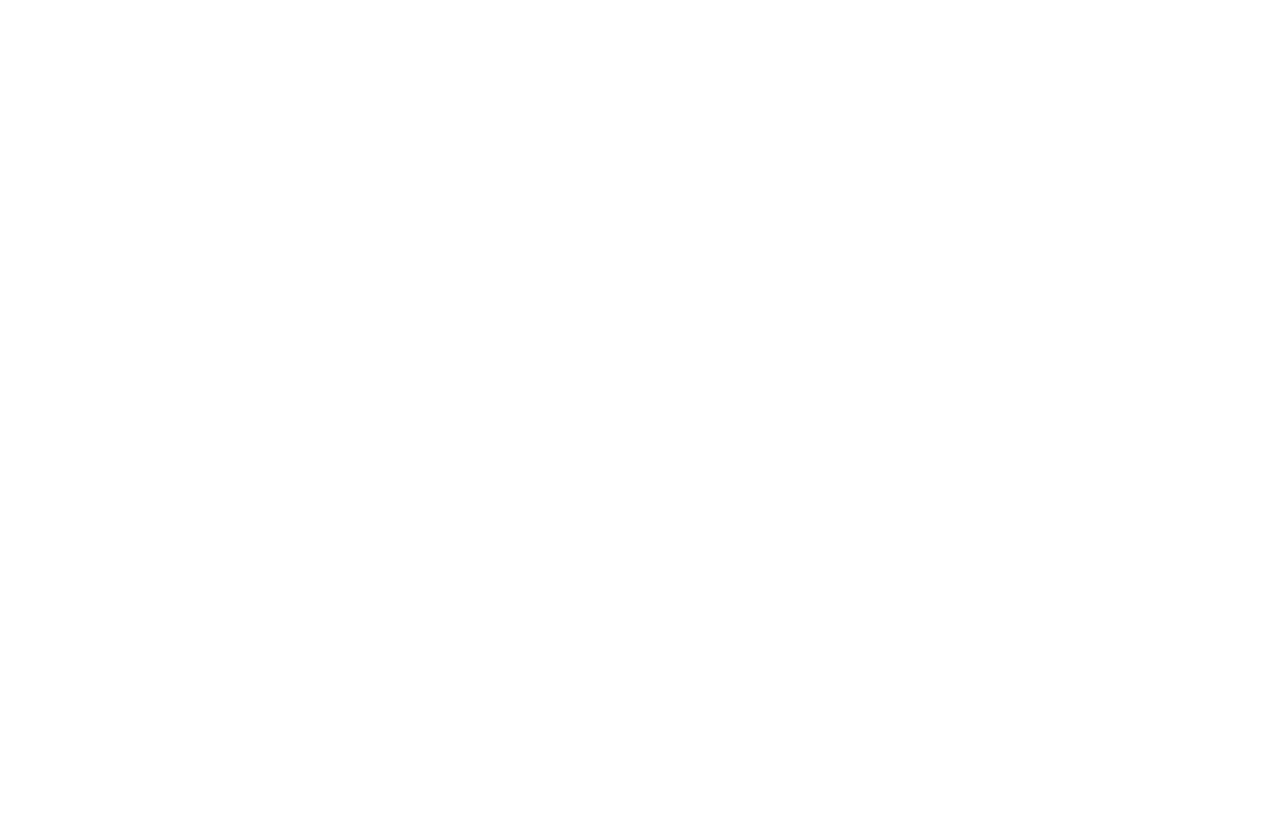
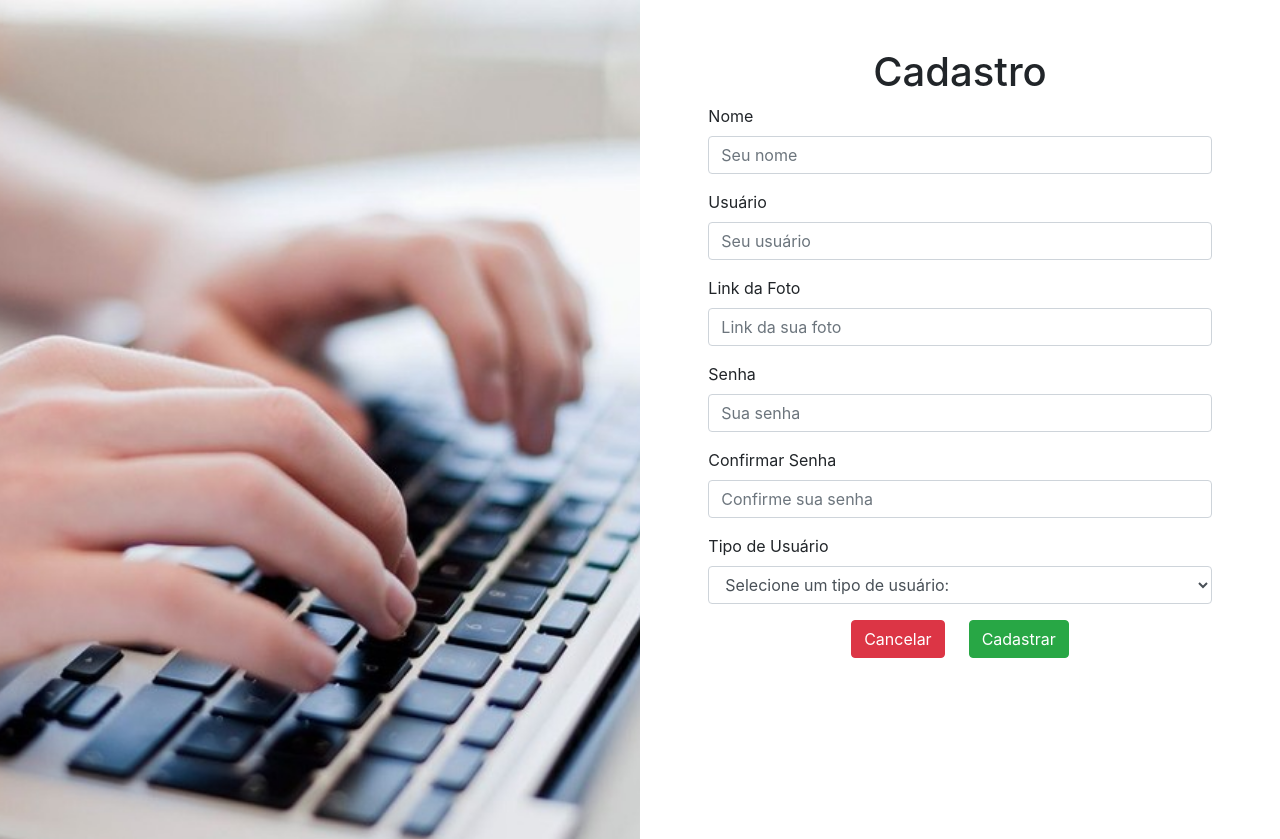
Before and after one commit to GustavoMarttiins/Projetos, an Angular app in the folder BlogAngular/blogPessoal/: page /cadastrar in a window 1280 px wide. Shown: the top 839 px of the page. Before the commit the page ends 800 px from the top, so only its background shows below. Built offline with nearby package versions, Linux system fonts and the light colour scheme.

Commit message:
Consumo v1.2

```diff
--- a/BlogAngular/blogPessoal/src/app/app-routing.module.ts
+++ b/BlogAngular/blogPessoal/src/app/app-routing.module.ts
@@ -2,11 +2,14 @@ import { NgModule } from '@angular/core';
 import { RouterModule, Routes } from '@angular/router';
 import { CadastrarComponent } from './cadastrar/cadastrar.component';
 import { EntrarComponent } from './entrar/entrar.component';
+import { InicioComponent } from './inicio/inicio.component';
 
 const routes: Routes = [
  { path:'', redirectTo: 'entrar', pathMatch: 'full'},
   {path:'entrar', component: EntrarComponent},
-  {path: 'cadastrar', component:CadastrarComponent}
+  {path: 'cadastrar', component:CadastrarComponent},
+
+  {path: 'inicio', component:InicioComponent}
 
 ];
 
--- a/BlogAngular/blogPessoal/src/app/app.module.ts
+++ b/BlogAngular/blogPessoal/src/app/app.module.ts
@@ -1,4 +1,4 @@
-import {HttpClientModule} from '@angular/common/http'
+import { HttpClientModule } from '@angular/common/http'
 import { NgModule } from '@angular/core';
 import { BrowserModule } from '@angular/platform-browser';
 import { AppRoutingModule } from './app-routing.module';
@@ -9,6 +9,7 @@ import { MenuComponent } from './menu/menu.component';
 import { RodapeComponent } from './rodape/rodape.component';
 import { EntrarComponent } from './entrar/entrar.component';
 import { CadastrarComponent } from './cadastrar/cadastrar.component';
+import { InicioComponent } from './inicio/inicio.component';
 
 
 @NgModule({
@@ -17,7 +18,8 @@ import { CadastrarComponent } from './cadastrar/cadastrar.component';
     MenuComponent,
     RodapeComponent,
     EntrarComponent,
-    CadastrarComponent
+    CadastrarComponent,
+    InicioComponent
   ],
   imports: [
     BrowserModule,
--- a/BlogAngular/blogPessoal/src/app/cadastrar/cadastrar.component.html
+++ b/BlogAngular/blogPessoal/src/app/cadastrar/cadastrar.component.html
@@ -2,27 +2,28 @@
 
     <div class="row">
 
-        <div class="col-md-6" id=img-bg></div>
+      <div class="col-md-6" id='img-bg'></div>
 
       <div class="col-md-6 mt-5 mb-5">
 
         <div class="row d-flex justify-content-center">
           <div class="col-md-10">
-                    <h1 class="text-center">Cadastrar</h1>
+
+            <h1 class="text-center">Cadastro</h1>
 
             <div class="form-group">
               <label for="nome">Nome</label>
-                        <input [(ngModel)]='use' class="form-control" type="text" name="nome" id="nome" placeholder="Seu nome" >
+              <input [(ngModel)]='user.nome' class="form-control" type="text" name="nome" id="nome" placeholder="Seu nome"  >
             </div>
 
             <div class="form-group">
               <label for="usuario">Usuário</label>
-                        <input [(ngModel)]='user.usuário' class="form-control" type="text" name="usuario" id="usuario" placeholder="Seu usúario">
+              <input [(ngModel)]='user.usuario' class="form-control" type="text" name="usuario" id="usuario" placeholder="Seu usuário">
             </div>
 
             <div class="form-group">
               <label for="foto">Link da Foto</label>
-                        <input [(ngModel)]='user.foto' class="form-control" type="text" name="foto" id="foto" placeholder="linda da sua foto">
+              <input [(ngModel)]='user.foto' class="form-control" type="text" name="foto" id="foto" placeholder="Link da sua foto">
             </div>
 
             <div class="form-group">
@@ -37,29 +38,21 @@
             </div>
 
              <div class="form-group">
-                        <label for="tipo">Tipo de Usuário </label>
+              <label for="tipo">Tipo de Usuário</label>
               <select class="form-control" name="tipo" id="tipo" (change)='tipoUser($event)'>
-                            <option>Selecione um tipo de usuário</option>
+                <option>Selecione um tipo de usuário:</option>
                 <option value="normal">Normal</option>
                 <option value="adm">Administrador</option>
               </select>
             </div>
 
             <div class="d-flex justify-content-center">
-
-                            <button type="submit" class="btn btn-danger mr-4" routerLink="/entrar">Cancelar</button>
-                            <button type="submit" class="btn btn-success" (click)='cadastrar()'>Cadastrar</button>
-
-                        </div>
-
-
-
+              <button type="submit" class="btn btn-danger mr-4" routerLink='/entrar'>Cancelar</button>
+              <button type="submit" class="btn btn-success" (click)='cadastrar()' >Cadastrar</button>
             </div>
 
           </div>
-
         </div>
-
       </div>
-
     </div>
+  </div>
--- a/BlogAngular/blogPessoal/src/app/cadastrar/cadastrar.component.ts
+++ b/BlogAngular/blogPessoal/src/app/cadastrar/cadastrar.component.ts
@@ -1,8 +1,9 @@
+
+import { AuthService } from './../service/auth.service';
+import { UserLogin } from './../model/UserLogin';
 import { Component, OnInit } from '@angular/core';
+import { User } from '../model/User';
 import { Router } from '@angular/router';
-import { User } from '../model/User';
-import { AuthService } from '../service/auth.service';
-
 
 @Component({
   selector: 'app-cadastrar',
@@ -21,29 +22,32 @@ export class CadastrarComponent implements OnInit {
   ) { }
 
   ngOnInit() {
-    window.scroll(0, 0)
+    window.scroll(0,0)
   }
 
   confirmSenha(event: any) {
-    this.confirmarSenha = event.targe.Value
+    this.confirmarSenha = event.target.value
   }
 
-  tipoUser(event: any) {
-    this.tipoUsuario = event.targe.Value
+  tipoUser(event: any){
+    this.tipoUsuario = event.target.value
   }
 
   cadastrar(){
     this.user.tipo = this.tipoUsuario
 
     if(this.user.senha != this.confirmarSenha){
-alert('As senhas estão incorretas')
+      alert('A senhas estão incorretas.')
     } else {
-this.authService.cadastrar(this.user).subscribe((resp:User) => {
+
+      this.authService.cadastrar(this.user).subscribe((resp: User) => {
         this.user = resp
         this.router.navigate(['/entrar'])
-  alert('Usuário cadastrado com Sucesso!')
+       alert('Usuário cadastrado com sucesso!')
       })
     }
 
   }
+
+
 }
--- a/BlogAngular/blogPessoal/src/app/entrar/entrar.component.html
+++ b/BlogAngular/blogPessoal/src/app/entrar/entrar.component.html
@@ -11,16 +11,16 @@
 
                     <div class="form-group">
                         <label for="usuario">Usúrio</label>
-                        <input class="form-control" type="text" name="usuario" id="usuario" placeholder="Seu usúario">
+                        <input [(ngModel)]='userLogin.usuario' class="form-control" type="text" name="usuario" id="usuario" placeholder="Seu usúario">
                     </div>
 
                     <div class="form-group">
                         <label for="senha">Senha</label>
-                        <input class="form-control" type="password" name="senha" id="senha" placeholder="Sua senha">
+                        <input [(ngModel)]='userLogin.senha' class="form-control" type="password" name="senha" id="senha" placeholder="Sua senha">
                     </div>
 
                     <div class="d-flex justify-content-center">
-                        <button class="btn btn-success">Entrar</button>
+                        <button class="btn btn-success" (click)='entrar()' >Entrar</button>
                     </div>
 
                     <hr class="mt-5 mb-5">
--- a/BlogAngular/blogPessoal/src/app/entrar/entrar.component.ts
+++ b/BlogAngular/blogPessoal/src/app/entrar/entrar.component.ts
@@ -1,4 +1,7 @@
 import { Component, OnInit } from '@angular/core';
+import { Router } from '@angular/router';
+import { UserLogin } from '../model/UserLogin';
+import { AuthService } from '../service/auth.service';
 
 @Component({
   selector: 'app-entrar',
@@ -7,9 +10,21 @@ import { Component, OnInit } from '@angular/core';
 })
 export class EntrarComponent implements OnInit {
 
-  constructor() { }
+userLogin: UserLogin = new UserLogin
 
-  ngOnInit(): void {
+  constructor(
+    private auth: AuthService,
+    private router: Router
+  ) { }
+
+  ngOnInit() {
+    window.scroll(0,0)
   }
 
+  entrar(){
+    this.auth.entrar(this.userLogin).subscribe((resp: UserLogin)=>{
+      this.userLogin = resp
+      this.router.navigate(['/inicio'])
+    })
+  }
 }
--- /dev/null
+++ b/BlogAngular/blogPessoal/src/app/inicio/inicio.component.html
@@ -0,0 +1 @@
+<p>inicio works!</p>
--- /dev/null
+++ b/BlogAngular/blogPessoal/src/app/inicio/inicio.component.ts
@@ -0,0 +1,15 @@
+import { Component, OnInit } from '@angular/core';
+
+@Component({
+  selector: 'app-inicio',
+  templateUrl: './inicio.component.html',
+  styleUrls: ['./inicio.component.css']
+})
+export class InicioComponent implements OnInit {
+
+  constructor() { }
+
+  ngOnInit(): void {
+  }
+
+}
--- a/BlogAngular/blogPessoal/src/app/service/auth.service.ts
+++ b/BlogAngular/blogPessoal/src/app/service/auth.service.ts
@@ -1,9 +1,8 @@
-
+import { UserLogin } from './../model/UserLogin';
 import { HttpClient } from '@angular/common/http';
 import { Injectable } from '@angular/core';
 import { Observable } from 'rxjs';
 import { User } from '../model/User';
-import { UserLogin } from '../model/UserLogin';
 
 @Injectable({
   providedIn: 'root'
@@ -19,7 +18,6 @@ export class AuthService {
   }
 
   cadastrar(user: User): Observable<User>{
-    return this.http.post<User>('http://localhot:8080/usuario/cadastrar', user)
+    return this.http.post<User>('http://localhost:8080/usuario/cadastrar', user)
   }
-
 }
```
Also changed, not shown: BlogAngular/blogPessoal/src/app/inicio/inicio.component.css (added). Lines whose indentation alone changed are shown as unchanged.
